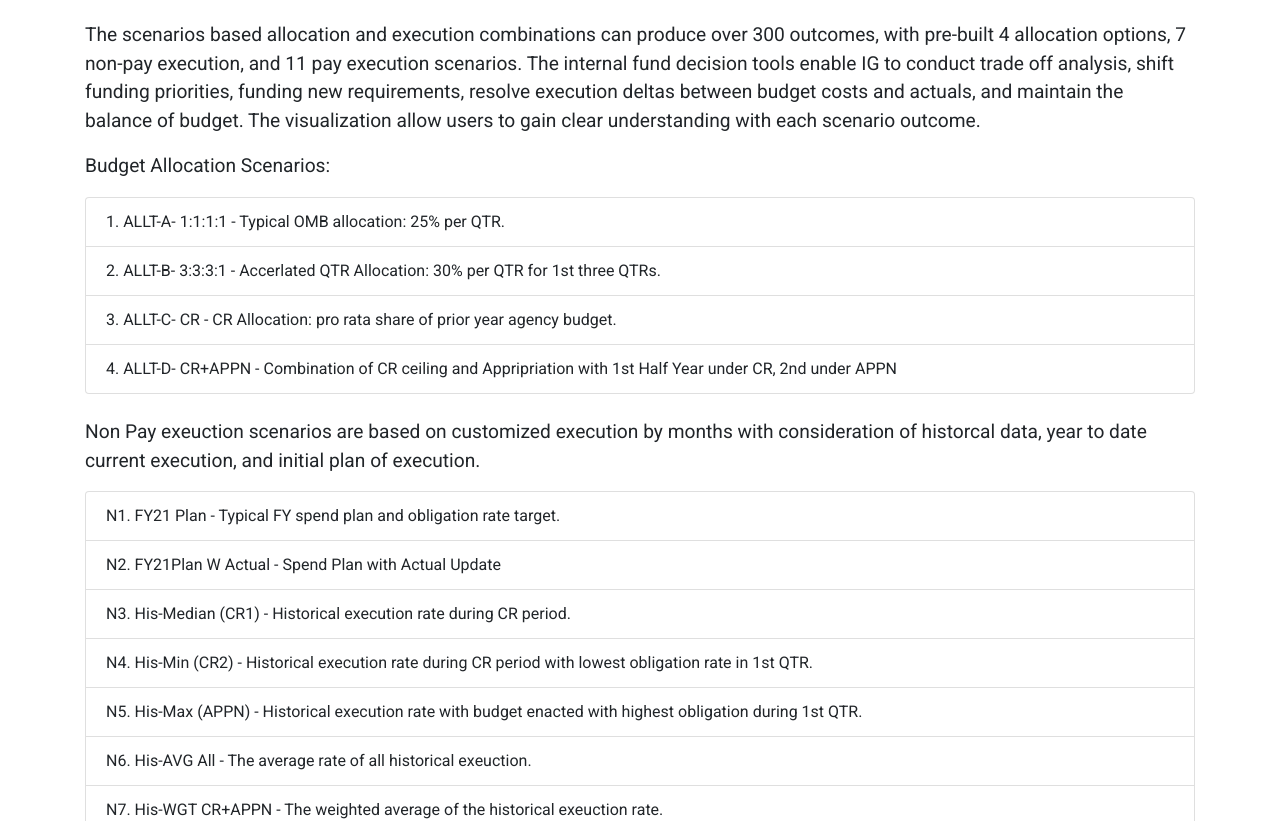
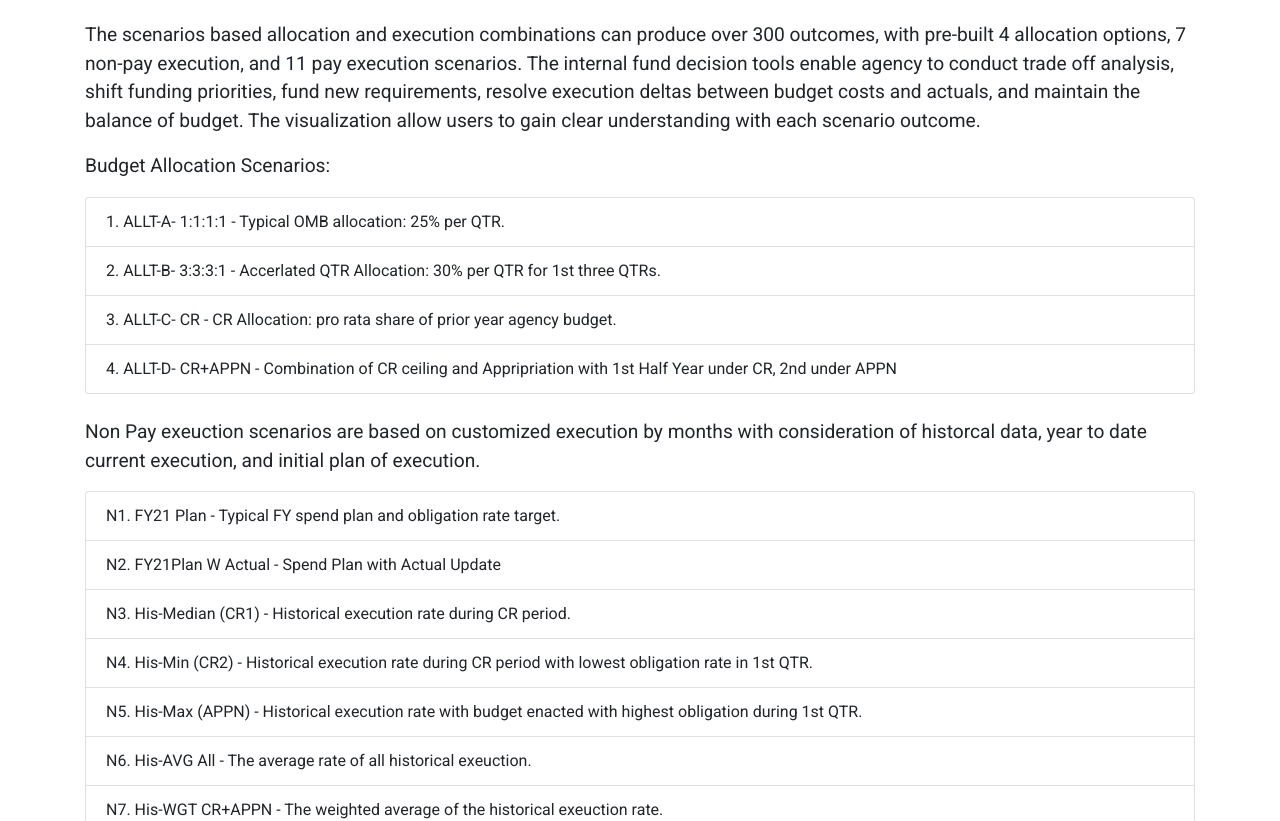
Before and after one commit to budgetmatter/budgetmatter.github.io, a website: page project7/project7.html in a window 1280 px wide. Shown: the part 1012-1833 px from the top of the page. Drawn offline with Linux system fonts and the light colour scheme.

Commit message:
Update project7.html

```diff
--- a/project7/project7.html
+++ b/project7/project7.html
@@ -122,7 +122,7 @@
     <p style="font-size:larger;"> Below excel-based scenario-driven self-balance spend plan model is a tool to plan and monitor budget before and during the year of the execution. </p>
 
     <a href="#"><img class="img-fluid rounded mb-4" src="spendplan.gif" alt=""></a>
-    <p style="font-size:larger;"> The scenarios based allocation and execution combinations can produce over 300 outcomes, with pre-built 4 allocation options, 7 non-pay execution, and 11 pay execution scenarios.  The internal fund decision tools enable IG to conduct trade off analysis, shift funding priorities, funding new requirements, resolve execution deltas between budget costs and actuals, and maintain the balance of budget. The visualization allow users to gain clear understanding with each scenario outcome.  </p>
+    <p style="font-size:larger;"> The scenarios based allocation and execution combinations can produce over 300 outcomes, with pre-built 4 allocation options, 7 non-pay execution, and 11 pay execution scenarios.  The internal fund decision tools enable agency to conduct trade off analysis, shift funding priorities, fund new requirements, resolve execution deltas between budget costs and actuals, and maintain the balance of budget. The visualization allow users to gain clear understanding with each scenario outcome.  </p>
     <p style="font-size:larger;"> Budget Allocation Scenarios:</p>
     <ul class="list-group">
       <li class="list-group-item">1. ALLT-A- 1:1:1:1 - Typical OMB allocation: 25% per QTR.</li>
```
